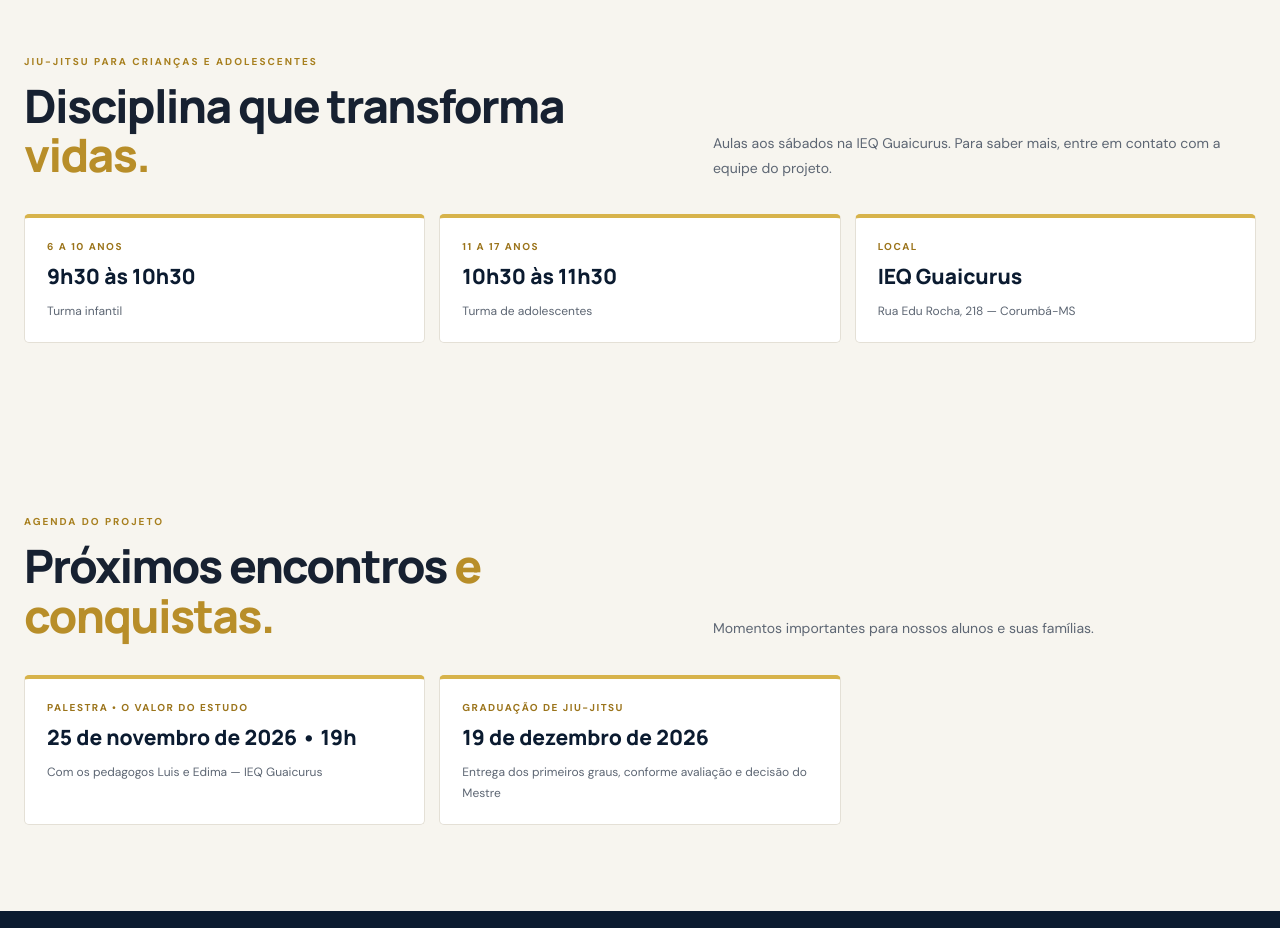
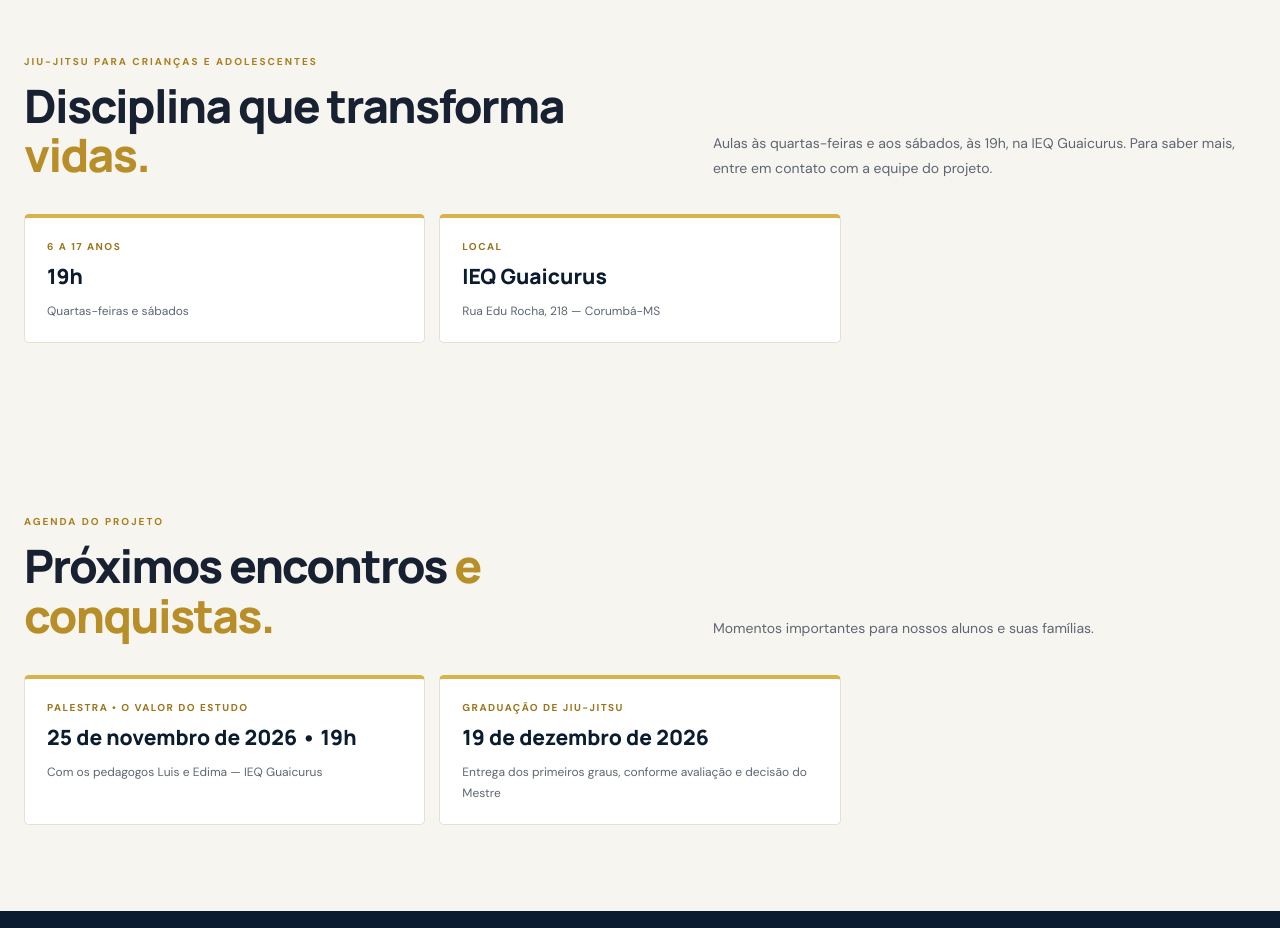
Before and after one commit to londonjanssenbjj-stack/projeto-sementes-site, a plain HTML site: page index.html in a window 1280 px wide. Shown: the part 5900-6828 px from the top of the page. Drawn offline with nearby package versions, Linux system fonts and the light colour scheme.

Commit message:
Atualiza dias e horário das aulas de Jiu-Jitsu

```diff
--- a/index.html
+++ b/index.html
@@ -565,8 +565,8 @@ body.standalone-view .actions #openGuardianLogin,body.standalone-view .actions #
  </div>
 </div></section>
 <section class="block" id="horarios-aulas"><div class="wrap">
- <div class="section-head"><div><p class="kicker">JIU-JITSU PARA CRIANÇAS E ADOLESCENTES</p><h2>Disciplina que transforma <em>vidas.</em></h2></div><p>Aulas aos sábados na IEQ Guaicurus. Para saber mais, entre em contato com a equipe do projeto.</p></div>
- <div class="class-schedule"><article><span>6 A 10 ANOS</span><strong>9h30 às 10h30</strong><small>Turma infantil</small></article><article><span>11 A 17 ANOS</span><strong>10h30 às 11h30</strong><small>Turma de adolescentes</small></article><article><span>LOCAL</span><strong>IEQ Guaicurus</strong><small>Rua Edu Rocha, 218 — Corumbá-MS</small></article></div>
+ <div class="section-head"><div><p class="kicker">JIU-JITSU PARA CRIANÇAS E ADOLESCENTES</p><h2>Disciplina que transforma <em>vidas.</em></h2></div><p>Aulas às quartas-feiras e aos sábados, às 19h, na IEQ Guaicurus. Para saber mais, entre em contato com a equipe do projeto.</p></div>
+ <div class="class-schedule"><article><span>6 A 17 ANOS</span><strong>19h</strong><small>Quartas-feiras e sábados</small></article><article><span>LOCAL</span><strong>IEQ Guaicurus</strong><small>Rua Edu Rocha, 218 — Corumbá-MS</small></article></div>
 </div></section>
 <section class="block" id="eventos-projeto"><div class="wrap"><div class="section-head"><div><p class="kicker">AGENDA DO PROJETO</p><h2>Próximos encontros <em>e conquistas.</em></h2></div><p>Momentos importantes para nossos alunos e suas famílias.</p></div><div class="class-schedule"><article><span>PALESTRA • O VALOR DO ESTUDO</span><strong>25 de novembro de 2026 • 19h</strong><small>Com os pedagogos Luis e Edima — IEQ Guaicurus</small></article><article><span>GRADUAÇÃO DE JIU-JITSU</span><strong>19 de dezembro de 2026</strong><small>Entrega dos primeiros graus, conforme avaliação e decisão do Mestre</small></article></div></div></section>
 <section class="block section-dark" id="galeria"><div class="wrap">
```
